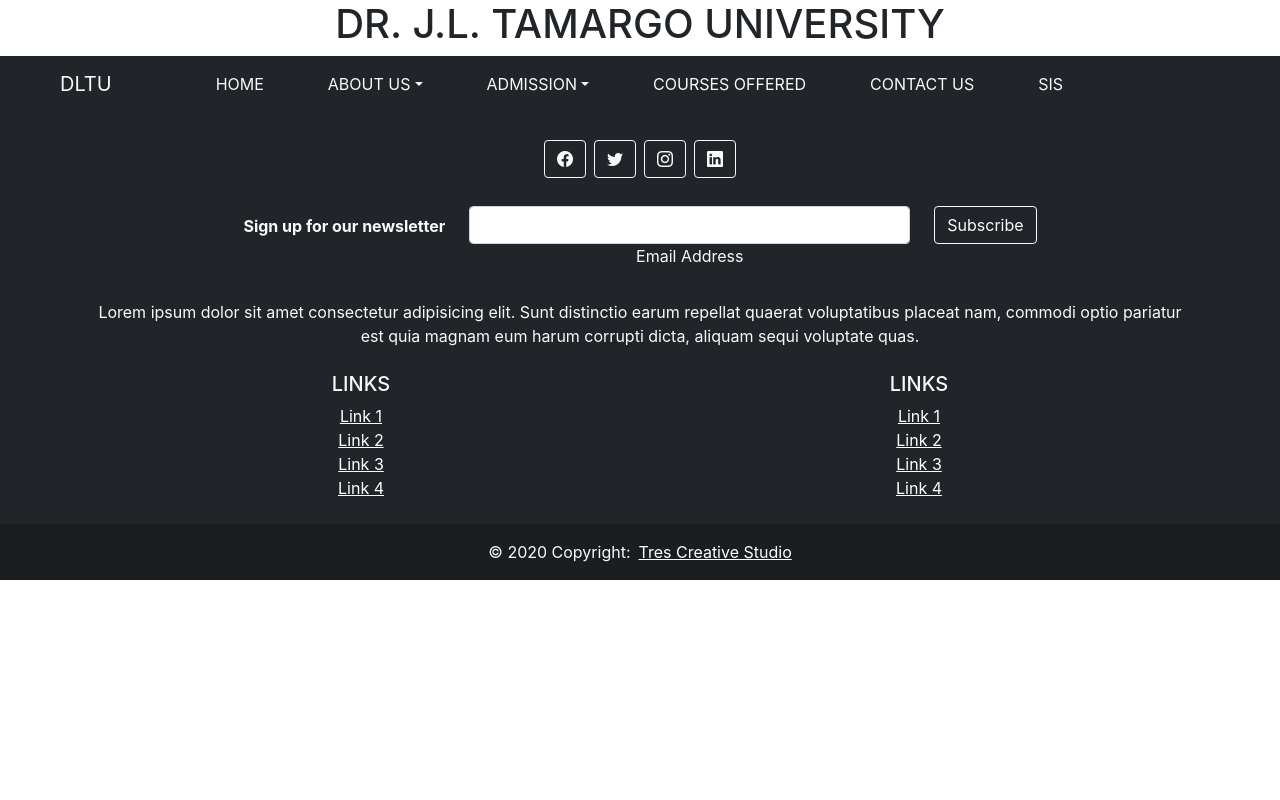
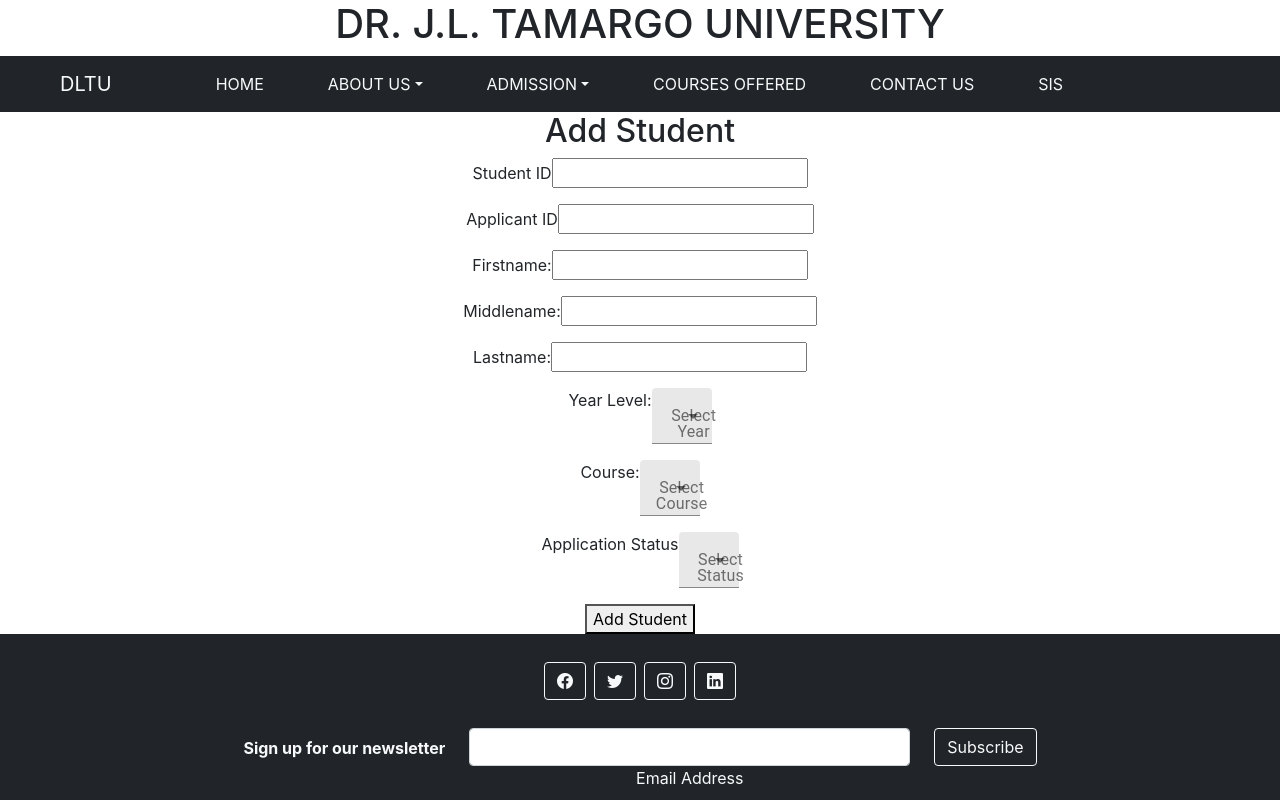
Before and after one commit to Lei-Mutya/dltu_website, a React (Create React App) app: page /addstudent in a window 1280 px wide. Shown: the top 800 px of the page. Built offline with nearby package versions, Linux system fonts and the light colour scheme.

Commit message:
complete functionalities

```diff
--- a/src/App.js
+++ b/src/App.js
@@ -15,6 +15,11 @@ import Coursesoff from './components/Coursesoff';
 import Sis from './components/Sis';
 import AdminLog from './components/AdminLog';
 import AdminMod from './components/AdminMod';
+import AddStudent from './components/AddStudent';
+import ApplicantVerify from './components/ApplicantVerify';
+import StudentLog from './components/StudentLog';
+import StudentMod from './components/StudentMod';
+
 
 function App() {
   return (
@@ -35,6 +40,10 @@ function App() {
         <Route path="/sis" component={Sis}/>
         <Route path="/adminlog" component={AdminLog}/>
         <Route path="/adminmod" component={AdminMod}/>
+        <Route path="/addstudent" component={AddStudent}/>
+        <Route path="/applicantverify" component={ApplicantVerify}/>
+        <Route path="/studentlog" component={StudentLog}/>
+        <Route path="/studentmod" component={StudentMod}/>
       </Switch>
       <Footer />
     </div>
--- /dev/null
+++ b/src/components/AddStudent.js
@@ -0,0 +1,202 @@
+import {MenuItem, TextField} from '@material-ui/core'
+import React, { useState } from 'react'
+import {db} from '../firebase'
+
+const status=[
+    {
+        value:'Passed',
+        label:'Passed'
+    },
+    {
+        value:'Failed',
+        label:'Failed'
+    }
+];
+
+const year=[
+    {
+        value:'1',
+        label:'1'
+    },
+    {
+        value:'2',
+        label:'3'
+    },
+    {
+        value:'3',
+        label:'3'
+    },
+    {
+        value:'4',
+        label:'4'
+    }
+];
+
+
+const courses=[
+    {
+        value:'Bachelor of Science in Nursing',
+        label:'BS Nursing'
+    },
+    {
+        value:'Bachelor of Science in Pharmacy',
+        label:'BS Pharmacy'
+    },
+    {
+        value:'Bachelor of Science in Biology',
+        label:'BS Biology'
+    },
+    {
+        value:'Bachelor of Science in Psychology',
+        label:'BS Psychology'
+    }
+];
+
+
+
+function AddStudent()
+{
+    const [StudentId, setStudentId]=useState('');
+    const [appId, setAppId]=useState('');
+    const [firstname, setFirstname]=useState('');
+    const [middlename, setMiddlename]=useState('');
+    const [lastname, setLastname]=useState('');
+    const [course, setCourse]=useState('');
+    const [appStatus, setAppstatus]=useState('');
+    const [yearLevel, setYearlevel]=useState('');
+
+    const handleSubmit=(e)=>{
+        e.preventDefault();
+        db.collection('students').add({
+            StudentId: StudentId,
+            appId: appId,
+            firstname: firstname,
+            middlename: middlename,
+            lastname: lastname,
+            course: course,
+            yearLevel: yearLevel,
+            appStatus: appStatus
+        })
+        .then(()=>{
+            alert("Student has been added!");
+        })
+        .catch((error)=>{
+            alert(error.message);
+        });
+        setStudentId('');
+        setAppId('');
+        setFirstname('');
+        setMiddlename('');
+        setLastname('');
+        setCourse('');
+        setAppstatus('');
+        setYearlevel('');
+    }
+
+    return(
+        <>
+        <h2>Add Student</h2>
+        <form onSubmit={handleSubmit}>
+        <p>Student ID
+                <input
+                    type="text"
+                    name="StudentId"
+                    value={StudentId}
+                    onChange={(e)=> setStudentId(e.target.value)}
+                />
+            </p>
+            <p>Applicant ID
+                <input
+                    type="text"
+                    name="appId"
+                    value={appId}
+                    onChange={(e)=> setAppId(e.target.value)}
+                />
+            </p>
+            <p>Firstname:
+                <input
+                    type="text"
+                    name="firstname"
+                    value={firstname}
+                    onChange={(e)=> setFirstname(e.target.value)}
+                />
+            </p>
+
+            <p>Middlename:
+                <input
+                    type="text"
+                    name="middlename"
+                    value={middlename}
+                    onChange={(e)=> setMiddlename(e.target.value)}
+                />
+            </p>
+
+            <p>Lastname:
+                <input
+                    type="text"
+                    name="lastname"
+                    value={lastname}
+                    onChange={(e)=> setLastname(e.target.value)}
+                />
+            </p>
+
+            <p>Year Level:
+            <TextField
+                    id="filled-select-course"
+                    variant="filled"
+                    select
+                    label="Select Year"
+                    value={yearLevel}
+                    onChange={(e)=>setYearlevel(e.target.value)}
+                >
+
+                {year.map((option3)=>(
+                    <MenuItem key={option3.value} value={option3.value}>
+                        {option3.label}
+                    </MenuItem>
+                ))}
+            </TextField>
+            </p>
+
+            <p>Course:
+            <TextField
+                    id="filled-select-course"
+                    variant="filled"
+                    select
+                    label="Select Course"
+                    value={course}
+                    onChange={(e)=>setCourse(e.target.value)}
+                >
+
+                {courses.map((option)=>(
+                    <MenuItem key={option.value} value={option.value}>
+                        {option.label}
+                    </MenuItem>
+                ))}
+            </TextField>
+            </p>
+            <p>Application Status
+            <TextField
+                    id="filled-select-course"
+                    variant="filled"
+                    select
+                    label="Select Status"
+                    value={appStatus}
+                    onChange={(e)=>setAppstatus(e.target.value)}
+                >
+
+                {status.map((option1)=>(
+                    <MenuItem key={option1.value} value={option1.value}>
+                        {option1.label}
+                    </MenuItem>
+                ))}
+            </TextField>
+            </p>
+
+            <button type="submit">Add Student</button>
+
+        </form>
+        </>
+    )
+}
+export default AddStudent
--- a/src/components/AdminMod.js
+++ b/src/components/AdminMod.js
@@ -1,5 +1,6 @@
 import React from 'react'
 import {db} from '../firebase'
+import {Link} from 'react-router-dom'
 
 class AdminMod extends React.Component
 {
@@ -27,7 +28,12 @@ class AdminMod extends React.Component
         return(
             <>
 
+
+
         <h1>Applicants</h1>
+          {/*ADD STUDENT*/}
+          <button><Link to='/addstudent'>Add Student</Link></button>
+
         <table>
                         <tr>
                             <th>Applicant ID</th>
@@ -37,7 +43,6 @@ class AdminMod extends React.Component
                             <th>Address</th>
                             <th>Contact #</th>
                             <th>Email Address</th>
-                            <th>Result</th>
                         </tr>
         {this.state.applicants && this.state.applicants.map(applicant =>
             {
@@ -51,7 +56,6 @@ class AdminMod extends React.Component
                             <td>{applicant.address}</td>
                             <td>{applicant.contactNo}</td>
                             <td>{applicant.emailAdd}</td>
-                            <td>{String(applicant.result)}</td>
                         </tr>
 
         )
--- a/src/components/AppForm.js
+++ b/src/components/AppForm.js
@@ -10,7 +10,6 @@ function AppForm(){
     const [address, setAddress]=useState('');
     const [contactNo, setContactNo]=useState('');
     const [emailAdd, setEmailAdd]=useState('');
-    const [result, setResult]=useState(false);
 
     const handleSubmit=(e)=>{
         e.preventDefault();
@@ -21,8 +20,7 @@ function AppForm(){
             lastname: lastname,
             address: address,
             contactNo: contactNo,
-            emailAdd: emailAdd,
-            result: result
+            emailAdd: emailAdd
         })
         .then(()=>{
             alert("Application has been submitted!");
@@ -37,7 +35,6 @@ function AppForm(){
         setAddress('');
         setContactNo('');
         setEmailAdd('');
-        setResult('');
     }
 
     return(
@@ -111,15 +108,6 @@ function AppForm(){
                     />
                 </p>
 
-                <p>Result:
-                    <input
-                        type="text"
-                        name="result"
-                        value={result}
-                        onChange={(e)=> setResult(e.target.value)}
-                        disabled
-                    />
-                </p>
 
                 <button type="submit">Submit Application</button>
                 </form>
--- /dev/null
+++ b/src/components/ApplicantVerify.js
@@ -0,0 +1,40 @@
+import React from 'react'
+import {useState} from 'react'
+
+import {useHistory} from 'react-router-dom'
+
+
+const ApplicantVerify=()=>{
+    let history=useHistory();
+
+const [password, setPassword]=useState('');
+
+const handleLog=(e)=>{
+
+    e.preventDefault();
+
+    if(password==="123456"){
+        alert("The student number was sent to your email address");
+        history.push("/studentlog");
+    }
+    else{
+        alert("We cannot verify you this time, kindly check the password provided");
+    }
+}
+
+    return(
+        <>
+        <h1>Applicant Verification</h1>
+        <form onSubmit={handleLog}>
+
+            <p>
+                <label>Enter the password sent to your email after the examination:</label>
+                <input type="password" name="password"  onChange={(e)=> setPassword(e.target.value)}/>
+            </p>
+            <button type="submit">VERIFY</button>
+
+        </form>
+        </>
+    )
+}
+export default ApplicantVerify
--- a/src/components/Sis.js
+++ b/src/components/Sis.js
@@ -5,7 +5,7 @@ function Sis(){
     return(
         <div>
             <h1>STUDENT INFORMATION SYSTEM</h1>
-            <Link to='/'>Student Log-In</Link>
+            <Link to='/studentlog'>Student Log-In</Link>
             <br/>
             <br/>
             <h1>Admin</h1>
--- /dev/null
+++ b/src/components/StudentLog.js
@@ -0,0 +1,45 @@
+import React from 'react'
+import {useState} from 'react'
+import {useHistory} from 'react-router-dom'
+
+const StudentLog=()=>{
+    let history=useHistory();
+
+    const [username, setUsername]=useState('');
+    const [password, setPassword]=useState('');
+
+    const handleLog=(e)=>{
+
+        e.preventDefault();
+
+        if(username==="2021-0983" && password==="student"){
+            alert("Welcome Soliel!");
+            history.push("/studentmod");
+
+        }
+        else{
+            alert("username and/or password is incorrect");
+        }
+}
+
+
+    return(
+        <>
+        <h1>STUDENT LOG-IN</h1>
+
+        <form onSubmit={handleLog}>
+            <p>
+                <label>Username:</label>
+                <input type="text" name="username"  onChange={(e)=> setUsername(e.target.value)} />
+            </p>
+            <p>
+                <label>Password:</label>
+                <input type="password" name="password"  onChange={(e)=> setPassword(e.target.value)}/>
+            </p>
+            <button type="submit">LOG-IN</button>
+
+        </form>
+        </>
+    )
+}
+export default StudentLog
--- /dev/null
+++ b/src/components/StudentMod.js
@@ -0,0 +1,16 @@
+import React from 'react'
+import {Link} from 'react-router-dom'
+
+const StudentMod = () => {
+
+    return(
+        <>
+        <h1>STUDENT INFORMATION SYSTEM</h1>
+
+        <h4>Welcome!</h4>
+
+        <p><Link to='/studentlog'>Log-out</Link></p>
+        </>
+    )
+}
+export default StudentMod
```
Also changed, not shown: src/components/AppResult.js (+40 -8 lines).
